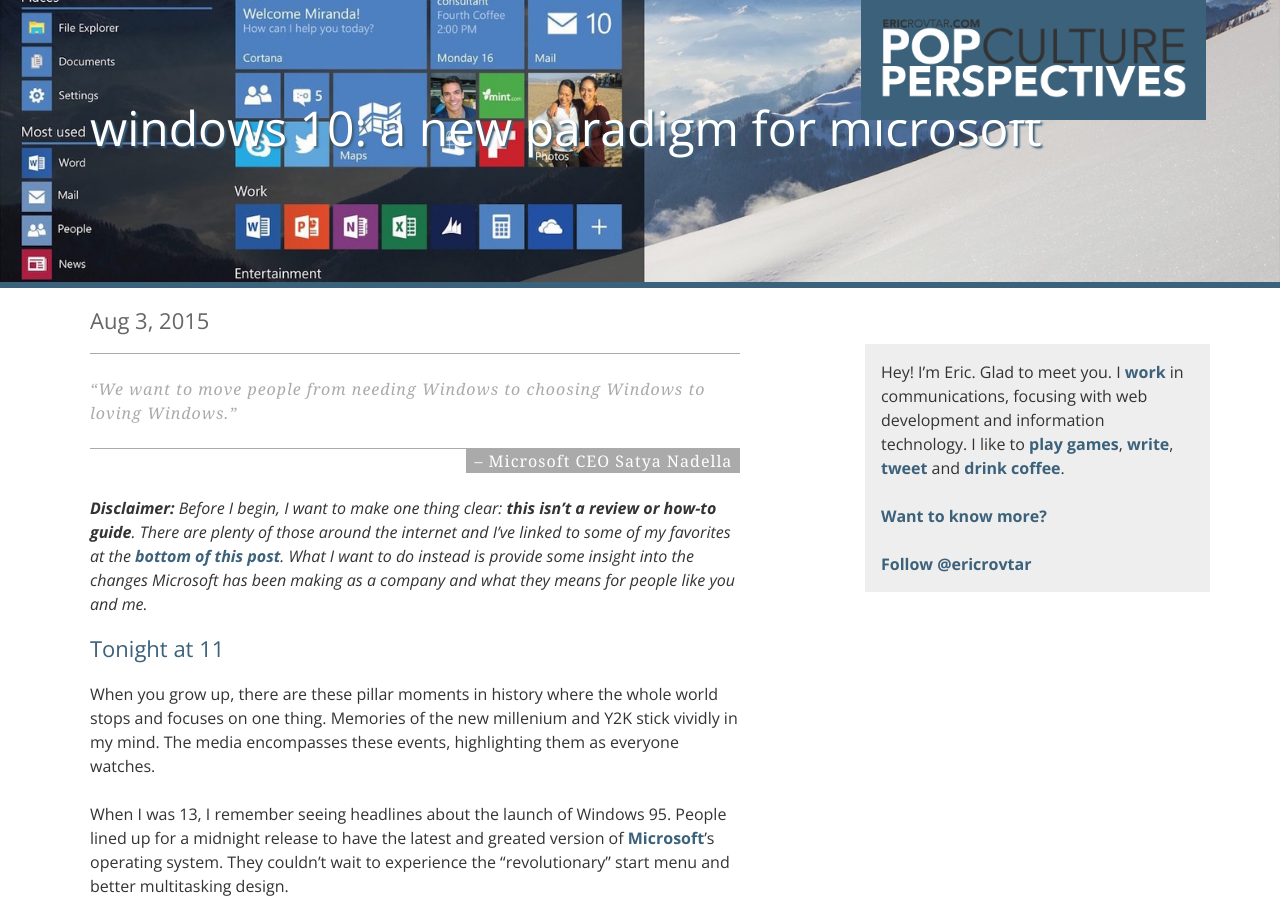
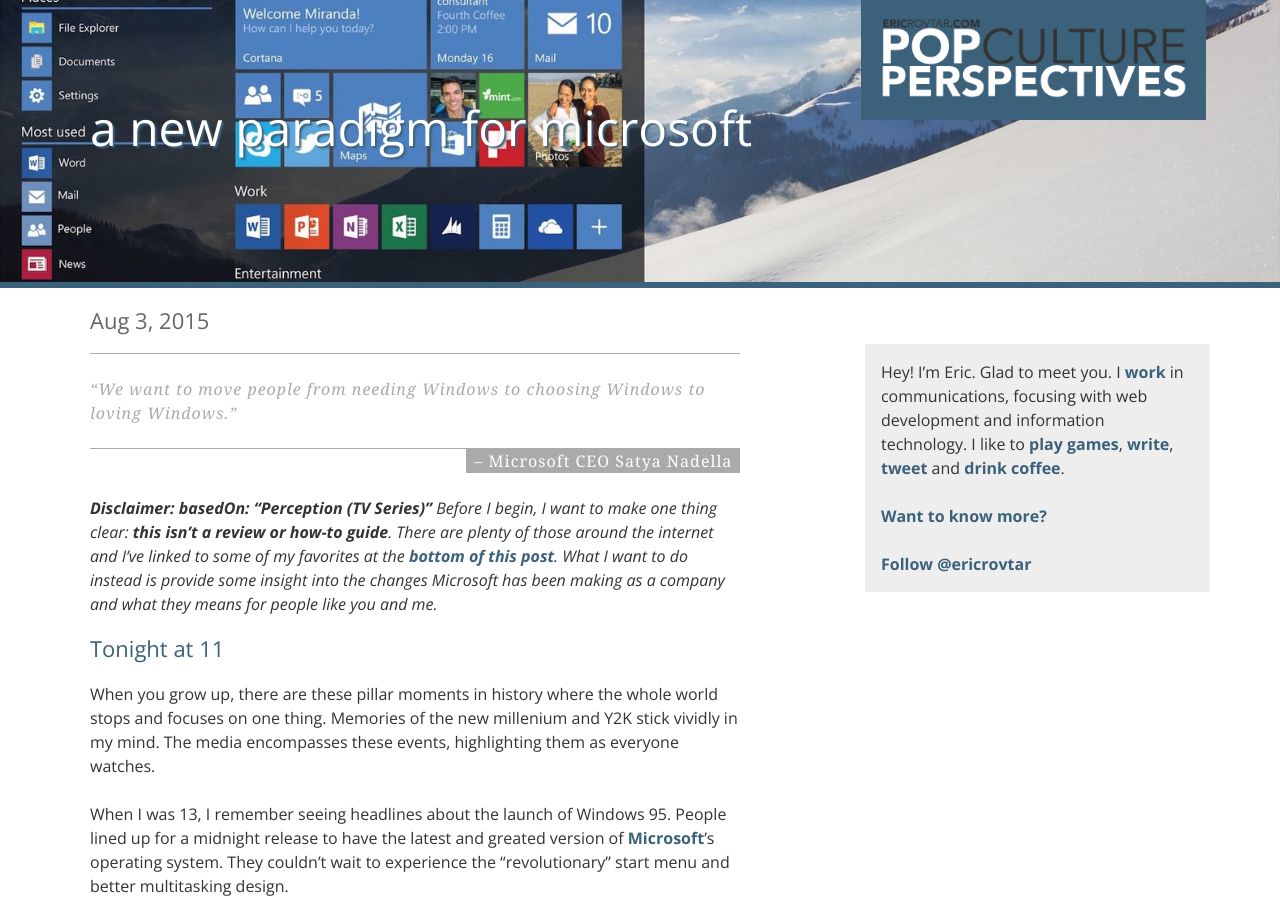
Before and after one commit to ericrovtar/ericrovtar.github.io, a Jekyll site: the page built from _posts/2015-08-03-windows-10-a-new-paradigm-for-microsoft.md, in a window 1280 px wide and 900 px high. Built offline with Jekyll 4.4.1, drawn with Linux system fonts in a browser that asks for light colours; nearby versions of some CDN libraries; comment, search, counter and statistics services are not loaded.

Commit message:
Rework title

```diff
--- a/_posts/2015-08-03-windows-10-a-new-paradigm-for-microsoft.md
+++ b/_posts/2015-08-03-windows-10-a-new-paradigm-for-microsoft.md
@@ -1,6 +1,7 @@
 ---
 layout: post
-title:  "Windows 10: A New Paradigm for Microsoft"
+title:  "A New Paradigm for Microsoft"
+basedOn: "Windows 10"
 image:  "2015/08/03/windows-10.jpg"
 categories: technology
 tags: technology, windows, apple
@@ -16,7 +17,8 @@
     </cite>
 </blockquote>
 
-<i><b>Disclaimer:</b> Before I begin, I want to make one thing clear: <b>this isn&rsquo;t a review or how-to guide</b>. There are plenty of those around the internet and I&rsquo;ve linked to some of my favorites at the <a href="#HelpfulResources">bottom of this post</a>. What I want to do instead is provide some insight into the changes Microsoft has been making as a company and what they means for people like you and me.</i>
+<i><b>Disclaimer:
+basedOn: "Perception (TV Series)"</b> Before I begin, I want to make one thing clear: <b>this isn&rsquo;t a review or how-to guide</b>. There are plenty of those around the internet and I&rsquo;ve linked to some of my favorites at the <a href="#HelpfulResources">bottom of this post</a>. What I want to do instead is provide some insight into the changes Microsoft has been making as a company and what they means for people like you and me.</i>
 
 ## Tonight at 11
 When you grow up, there are these pillar moments in history where the whole world stops and focuses on one thing. Memories of the new millenium and Y2K stick vividly in my mind. The media encompasses these events, highlighting them as everyone watches.
```
